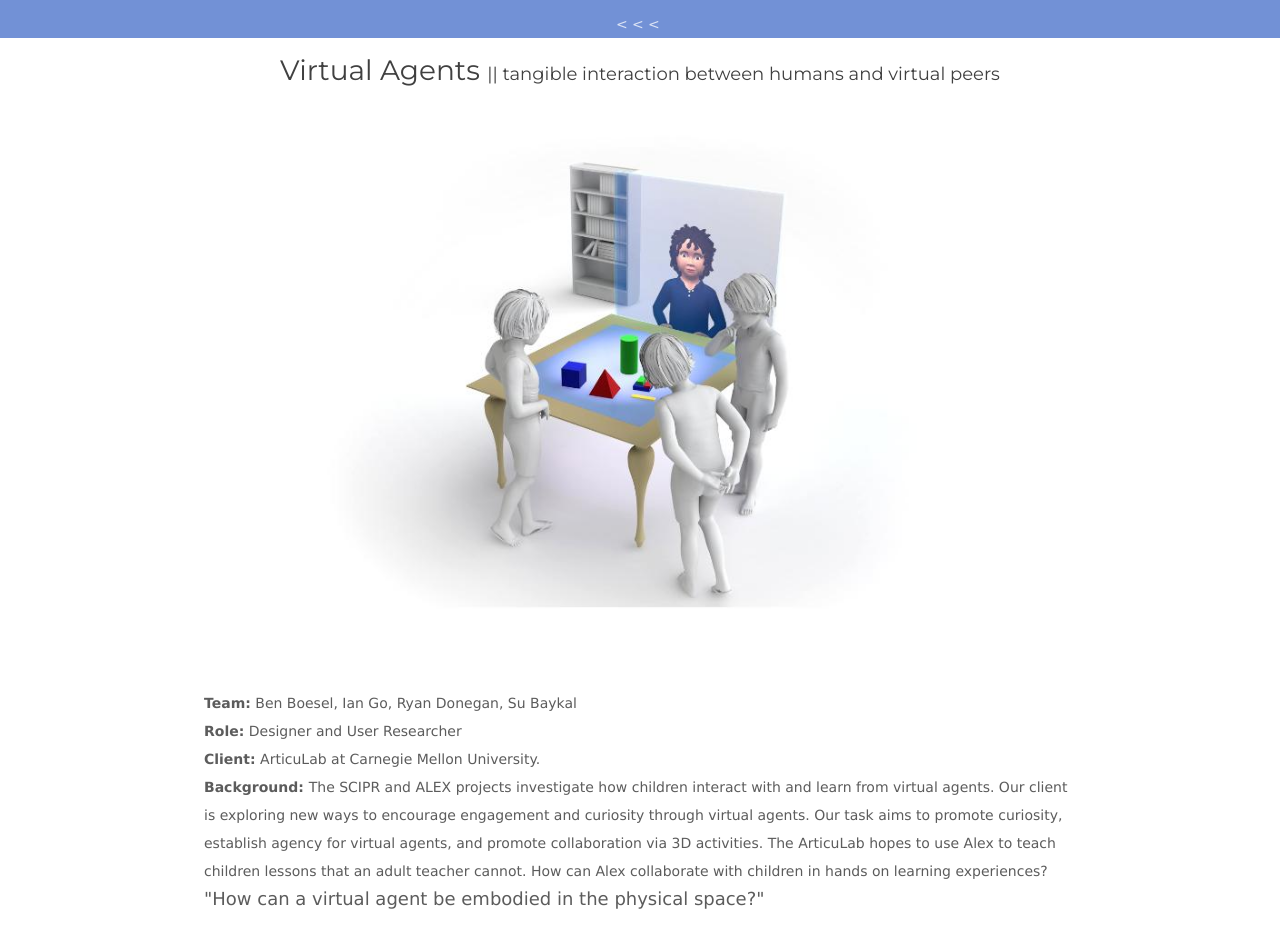
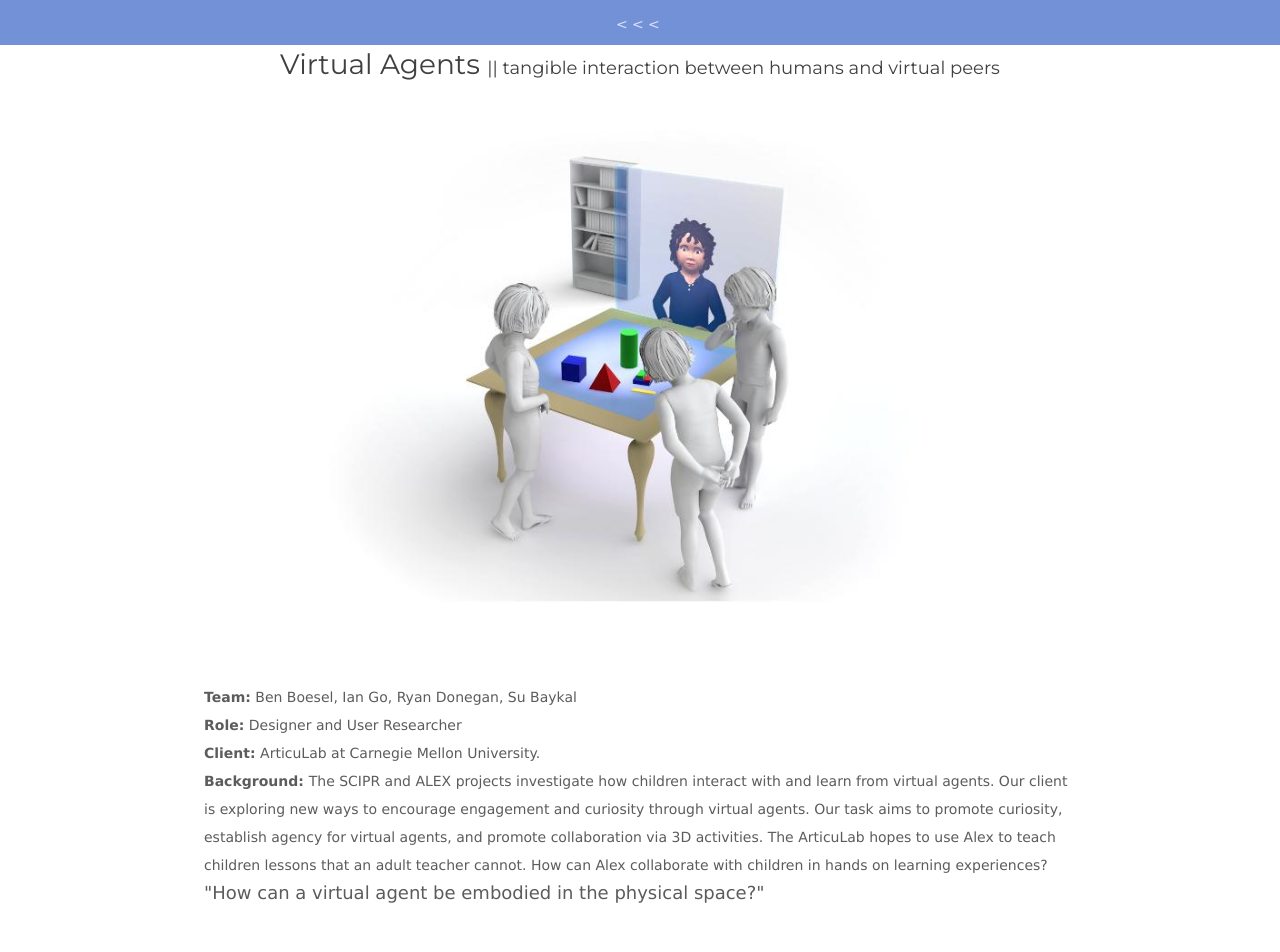
Before and after one commit to gaosams/gaosams.github.io, a Jekyll site: the page built from virtualAgents.html, in a window 1280 px wide and 1400 px high. Shown: the top 952 px of the window. Built offline with Jekyll 4.4.1, drawn with Linux system fonts in a browser that asks for light colours; nearby versions of some CDN libraries; some web fonts are replaced.

Commit message:
default padding update

```diff
--- a/css/project.css
+++ b/css/project.css
@@ -1,6 +1,6 @@
 
 .container {
-  padding: 0 5%;
+  padding: 50px 5%;
   max-width: 1000px;
 }
 
@@ -11,6 +11,7 @@
 
 .navbarColor {
 	text-align: center;
+  padding-bottom: 7px;
   font-size: 14px;
   letter-spacing: .3em;
 }
--- a/virtualAgents.html
+++ b/virtualAgents.html
@@ -49,7 +49,7 @@
 
 			<div class="container">
 
-			<br><br>
+
 				<p class="projectTitle">Virtual Agents
 			<span class="titleTag"> || tangible interaction between humans and virtual peers</span></p>
 			<img src="img/virtualAgents/scipr.jpg" class="text-center mainProjectImage"></img>
```
